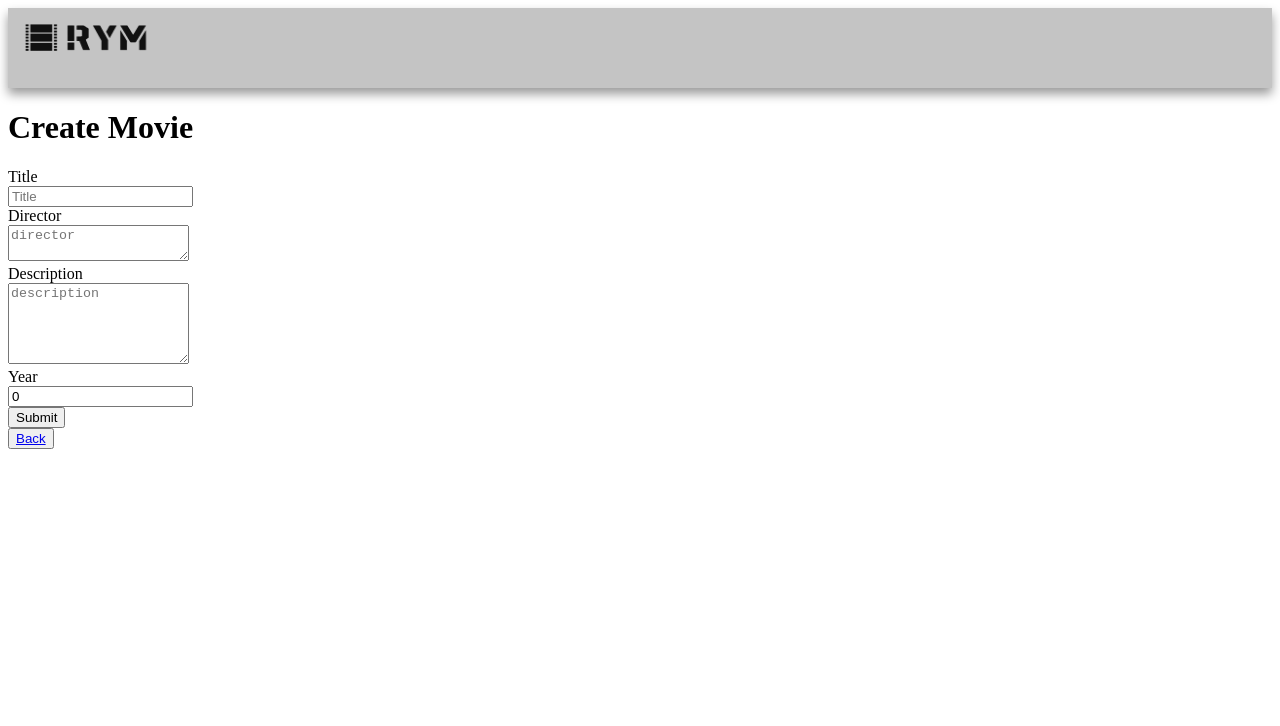
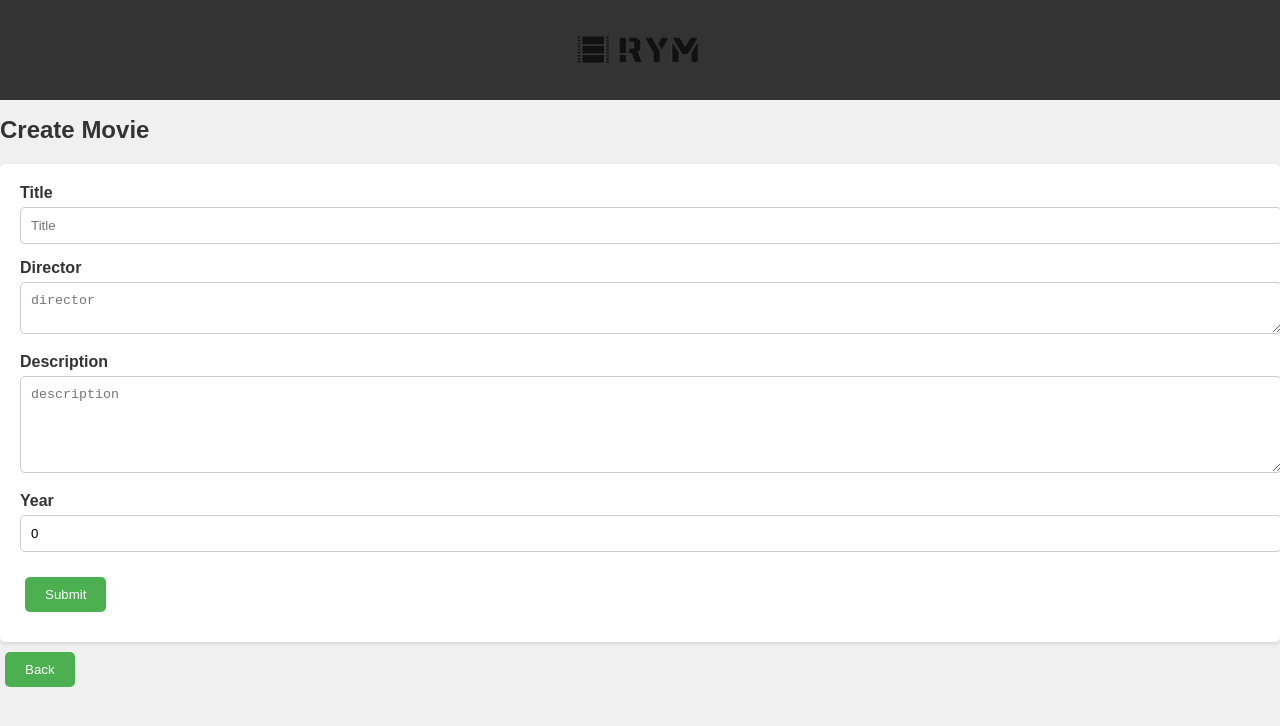
Before and after one commit to danberger51/RYM-App, a Next.js app: page /movies/create in a window 1280 px wide. Shown: the top 726 px of the page. Built offline with nearby package versions, Linux system fonts and the light colour scheme.

Commit message:
css noch überarbeitet

```diff
--- a/Components/Layout.module.css
+++ b/Components/Layout.module.css
@@ -1,13 +1,142 @@
-.header {
-    position: sticky;
-    top: 0;
+/* Layout.module.css */
+
+:root {
+    --primary-color: #4CAF50;
+    --secondary-color: #f0f0f0;
+    --font-color: #333;
+    --button-bg-color: #4CAF50;
+    --button-hover-bg-color: #45a049;
+    --button-font-color: white;
+    --header-bg-color: #333;
+    --header-font-color: white;
+  }
+
+  body {
+    margin: 0;
+    font-family: Arial, sans-serif;
+    background-color: var(--secondary-color);
+    color: var(--font-color);
+  }
+
+  .header {
+    display: flex;
+    justify-content: center;
+    align-items: center;
+    background-color: var(--header-bg-color);
+    padding: 20px;
+  }
+
+  .header img {
+    display: block;
+  }
+
+  .container {
+    padding: 20px;
+  }
+
+  h1 {
+    font-size: 24px;
+    margin-bottom: 20px;
+  }
+
+  p {
+    margin: 10px 0;
+  }
+
+  button {
+    background-color: var(--button-bg-color);
+    border: none;
+    color: var(--button-font-color);
+    padding: 10px 20px;
+    text-align: center;
+    text-decoration: none;
+    display: inline-block;
+    margin: 10px 5px;
+    cursor: pointer;
+    border-radius: 5px;
+    transition: background-color 0.3s ease;
+  }
+
+  button:hover {
+    background-color: var(--button-hover-bg-color);
+  }
+
+  button a {
+    color: var(--button-font-color);
+    text-decoration: none;
+  }
+
+  form {
+    background-color: white;
+    padding: 20px;
+    border-radius: 5px;
+    box-shadow: 0 2px 4px rgba(0, 0, 0, 0.1);
+  }
+
+  form div {
+    margin-bottom: 15px;
+  }
+
+  label {
+    display: block;
+    margin-bottom: 5px;
+    font-weight: bold;
+  }
+
+  input[type="text"],
+  input[type="number"],
+  textarea {
     width: 100%;
-    box-shadow: 0 6px 10px rgb(0 0 0 / 40%);
+    padding: 10px;
+    border: 1px solid #ccc;
+    border-radius: 5px;
+  }
+
+  textarea {
+    resize: vertical;
+  }
+
+  .error {
+    color: red;
+    font-weight: bold;
+  }
+
+  .movie {
+    background-color: white;
+    padding: 20px;
+    margin: 20px 0;
+    border-radius: 5px;
+    box-shadow: 0 2px 4px rgba(0, 0, 0, 0.1);
+  }
+
+  .movie h1 {
+    font-size: 20px;
+  }
+
+  .movie p {
+    margin: 5px 0;
+  }
+
+  hr {
+    border: 0;
+    height: 1px;
+    background-color: #ccc;
+  }
+
+  nav {
     display: flex;
-    background-color: #c4c4c4;
-    z-index: 99;
-    flex-direction: row;
-    height: 80px;
-    line-height: 80px;
+    justify-content: center;
+    align-items: center;
+    background-color: var(--header-bg-color);
+    padding: 10px;
+  }
 
-}
+  nav a {
+    color: var(--header-font-color);
+    text-decoration: none;
+    margin: 0 15px;
+  }
+
+  nav a:hover {
+    text-decoration: underline;
+  }
```
